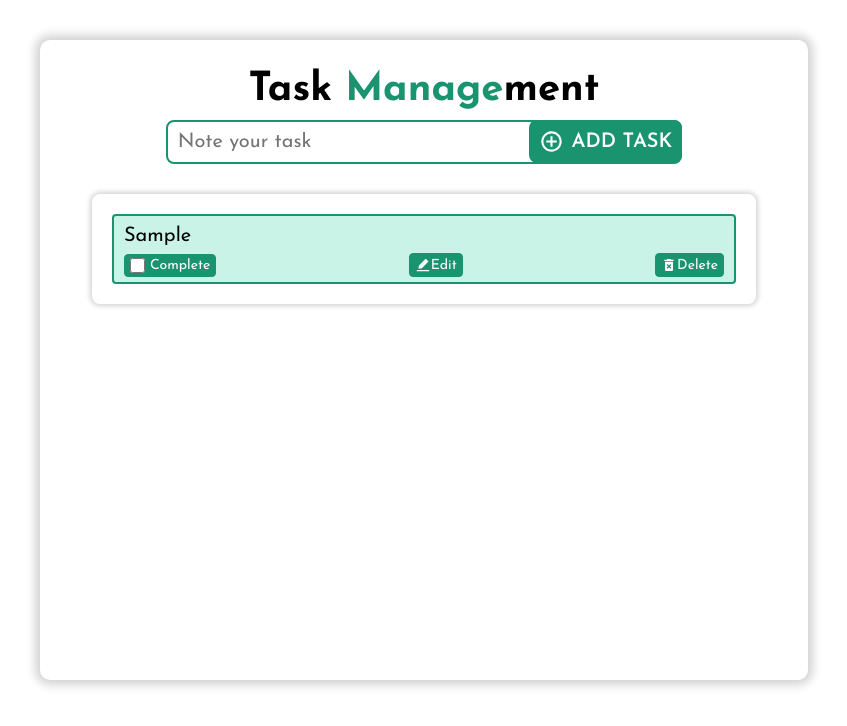
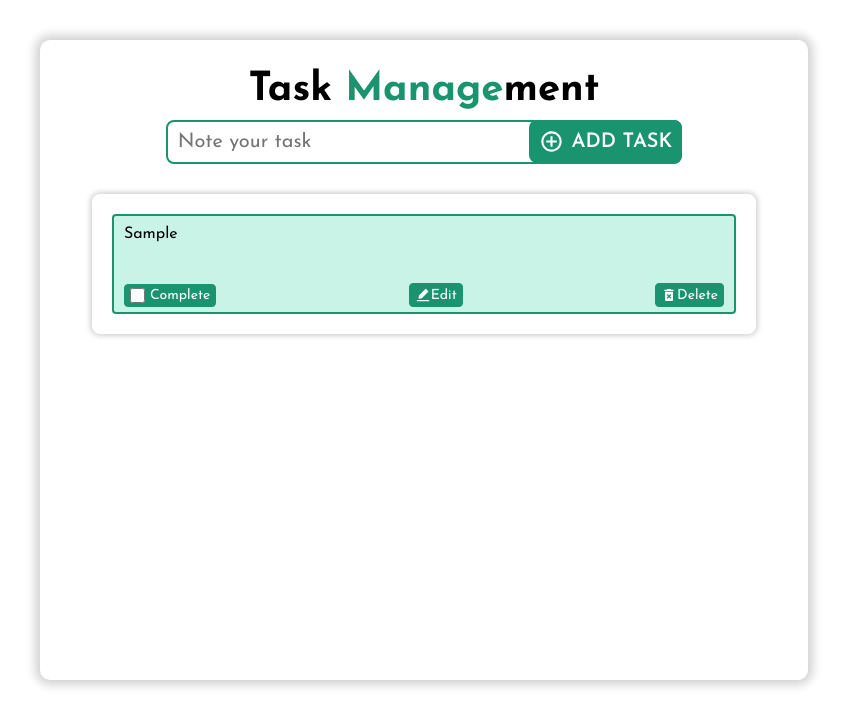
Before and after one commit to devRezaulKarim/task-management-app, a React (Vite) app: page / in a window 1280 px wide. Both pictures are taken after typing "Sample" into the empty fields and a click on the button "ADD TASK". Shown: the top 726 px of the page, without its empty margins (216-1063 px from the left). Built offline with nearby package versions, Linux system fonts and the light colour scheme.

Commit message:
Maybe all okay

```diff
--- a/src/Pages/AllStyles.css
+++ b/src/Pages/AllStyles.css
@@ -136,18 +136,18 @@ task list style
     border-radius: 0.4rem;
     border: 2px solid #1a936f;
     position: relative;
-    min-height: 7rem;
+    min-height: 10rem;
 
     & textarea {
       resize: none;
       width: 100%;
-      height: 3.5rem;
+      height: 5rem;
       font-size: 1.6rem;
       padding: 0.5rem;
     }
     & .task {
-      font-size: 2rem;
-      margin-bottom: 1.5rem;
+      font-size: 1.6rem;
+      margin-bottom: 2.5rem;
       word-break: break-all;
     }
     & .complete {
```
